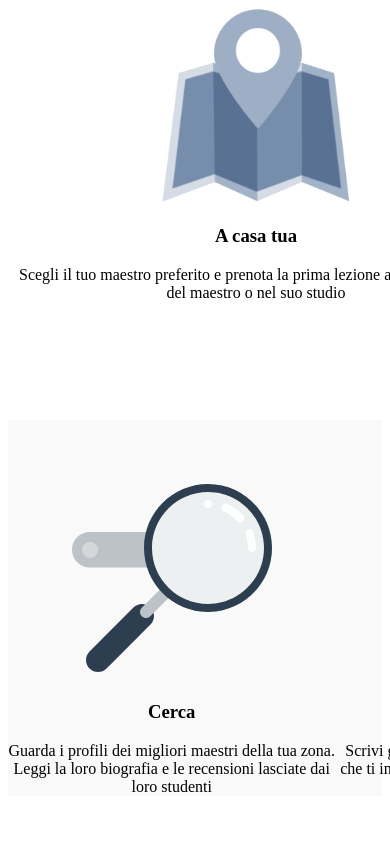
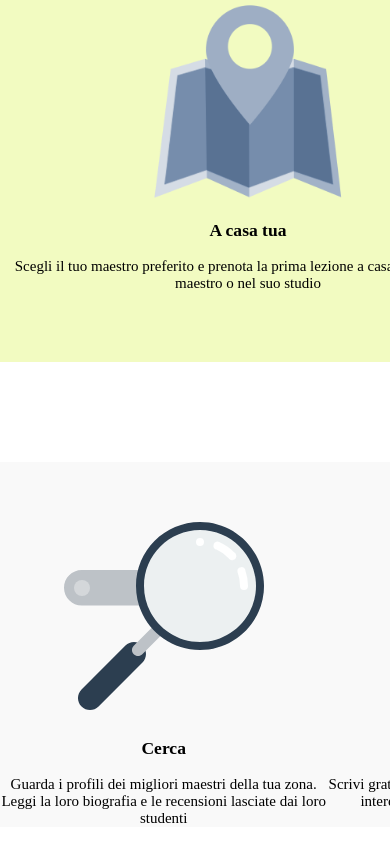
Before and after one commit to alegiunt99/html-css-resp-wannabe, a plain HTML site: page index.html in a window 390 px wide. Shown: the part 152-1014 px from the top of the page. Drawn offline with Linux system fonts and the light colour scheme.

Commit message:
Inserisco link al file css di media query

```diff
--- a/index.html
+++ b/index.html
@@ -4,6 +4,7 @@
 <head>
   <meta charset="utf-8">
   <meta name="viewport" content="width=device-width, initial-scale=1.0">
+  <link rel="stylesheet" href="css/media-query.css">
   <link rel="stylesheet" href="css/style.css">
   <title>Boolean aCademy</title>
 </head>
```
